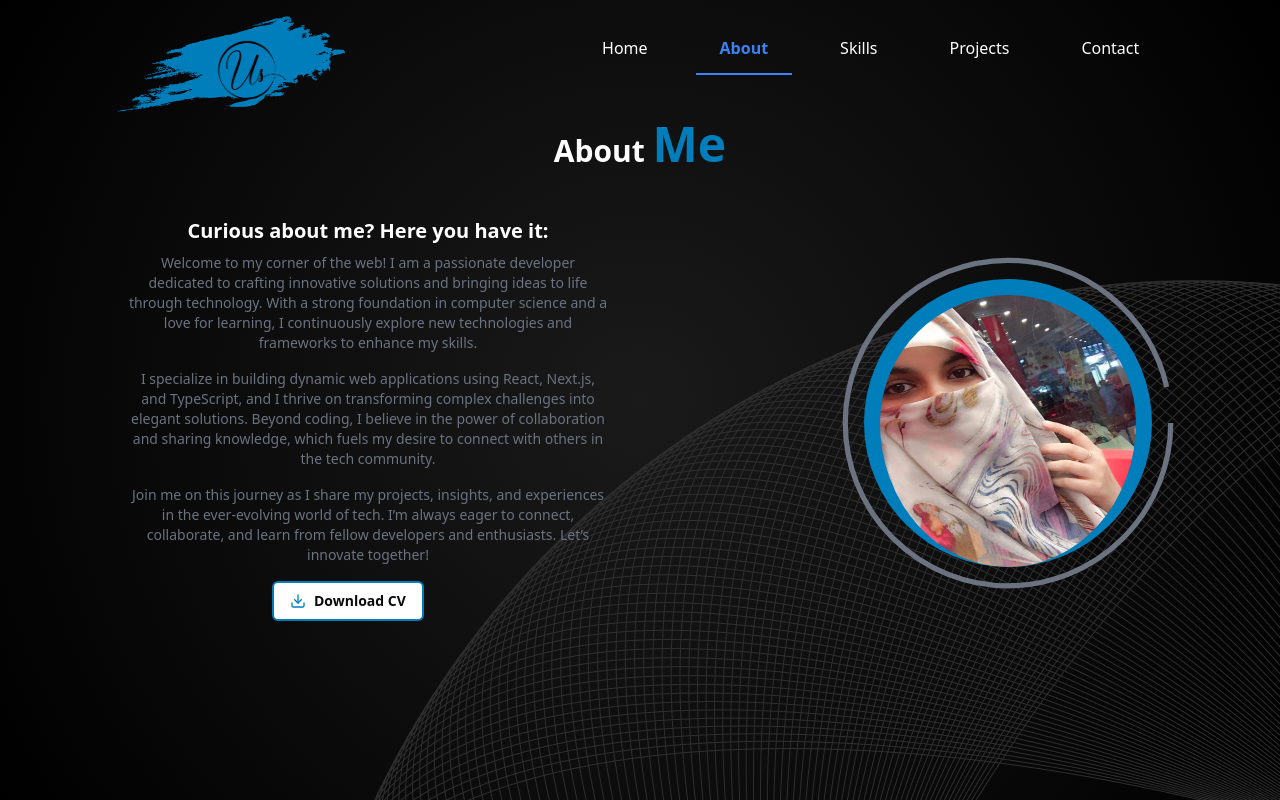
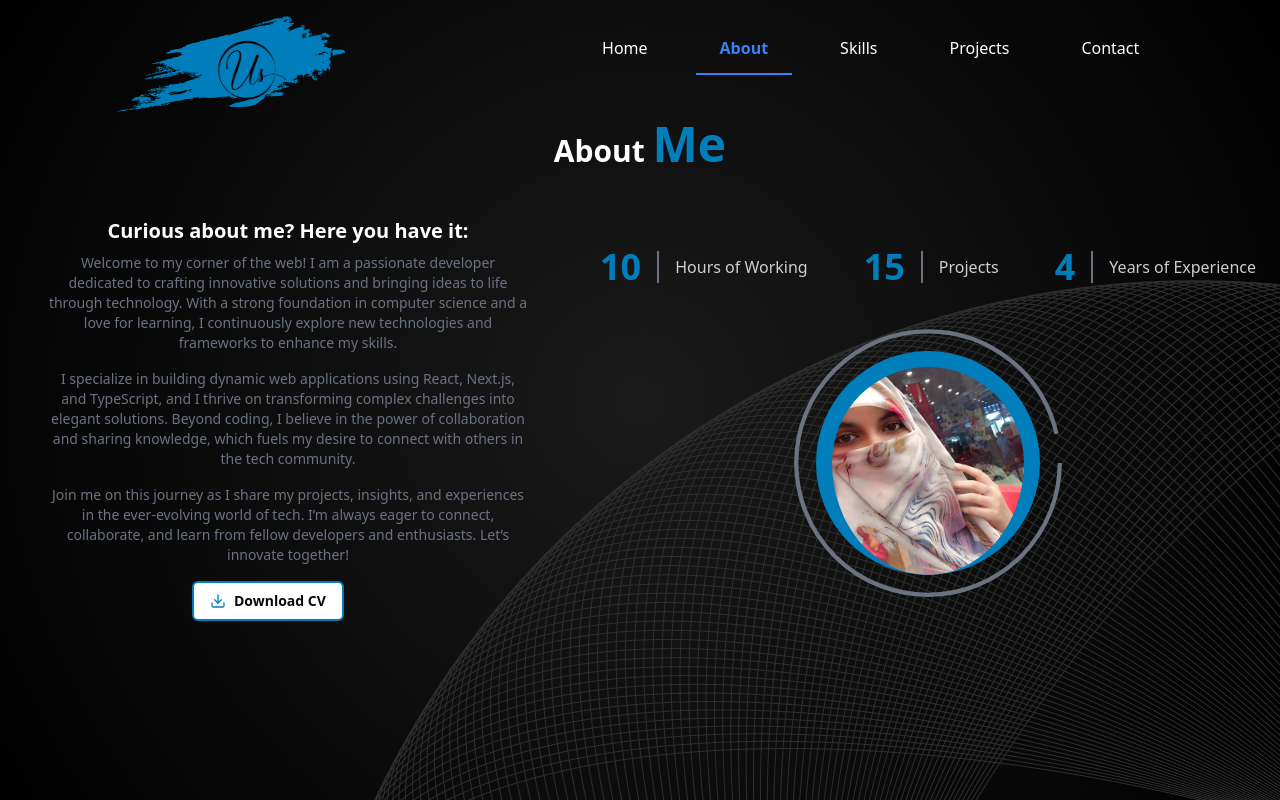
Before and after one commit to UroojSadiq22/personal-portfolio, a Next.js app: page /about in a window 1280 px wide. Shown: the top 800 px of the page. Built offline with nearby package versions, Linux system fonts and the light colour scheme.

Commit message:
add stats

```diff
--- a/package.json
+++ b/package.json
@@ -19,6 +19,7 @@
     "lucide-react": "^0.453.0",
     "next": "14.2.14",
     "react": "^18",
+    "react-countup": "^6.5.3",
     "react-dom": "^18",
     "tailwind-merge": "^2.5.4",
     "tailwindcss-animate": "^1.0.7"
--- a/src/app/about/page.tsx
+++ b/src/app/about/page.tsx
@@ -1,8 +1,25 @@
 "use client"
 import { Button } from "@/components/ui/button";
 import { motion } from "framer-motion";
+import { map } from "framer-motion/client";
 import { Download } from "lucide-react";
 import Image from "next/image";
+import CountUp from "react-countup"
+
+const stats = [
+  {
+    num: 10,
+    text: "Hours of Working"
+  },
+  {
+    num: 15,
+    text: "Projects"
+  },
+  {
+    num: 4,
+    text: "Years of Experience"
+  },
+]
 
 export default function About() {
     const draw = {
@@ -69,17 +86,34 @@ export default function About() {
         </div>
 
         <div>
+        <div className="container mx-auto">
+          <div className="flex flex-wrap gap-14">
+            {stats.map((item, index) => {
+              return(
+                <div key={index} className="flex gap-4 items-center justify-center">
+                  <CountUp
+                  end={item.num}
+                  duration={5}
+                  delay={2}
+                  className="text-4xl font-extrabold text-[#007EBB]"/>
+                  <div className="w-0.5 h-8 bg-gray-500"></div>
+                  <p className="leading-snug text-white/80">{item.text}</p>
+                </div>
+              )
+            })}
+          </div>
+         </div>
         <div className="relative flex items-center justify-center">
-            <div className="relative">
+            <div className="relative mt-10">
               {/* Image Container */}
               <div className="bg-[#007EBB] w-fit rounded-full lg:m-6 m-4">
                 <Image
                   priority
                   src="/me.jpg"
                   alt="Urooj Sadiq"
-                  height={250}
-                  width={250}
-                  className="lg:w-[18rem] lg:h-[18rem] w-[14rem] h-[14rem] p-4 pb-0 rounded-full"
+                  height={200}
+                  width={200}
+                  className="lg:w-[14rem] lg:h-[14rem] w-[10rem] h-[10rem] p-4 pb-0 rounded-full"
                 />
               </div>
 
@@ -112,6 +146,7 @@ export default function About() {
           </div>
 
 
+
           </div>
       </div>
     </main>
--- a/src/app/contact/page.tsx
+++ b/src/app/contact/page.tsx
@@ -35,9 +35,9 @@ export default function Contact() {
               data-aos-duration="1500"
               className="text-sm text-gray-500 text-center"
             >
-              Feel free to reach out and start a conversation! Whether you’re
-              here to collaborate, seek advice, or share your vision, I’m
-              thrilled to connect. Let's get in touch and turn thoughts into
+              Feel free to reach out and start a conversation! Whether you&apos;re
+              here to collaborate, seek advice, or share your vision, I&apos;m
+              thrilled to connect. Let&apos;s get in touch and turn thoughts into
               action.
             </p>
           </div>
--- a/src/app/page.tsx
+++ b/src/app/page.tsx
@@ -107,7 +107,7 @@ export default function Home() {
           </motion.svg>
 
           <p className="text-gray-500 text-xl ml-2 flex justify-center gap-1">
-            It's{" "}
+            It&apos;s{" "}
             <span className="font-bold text-[#007EBB] text-2xl">
               {" "}
               Urooj Sadiq
@@ -123,7 +123,7 @@ export default function Home() {
                 data-aos-easing="ease-in-sine"
                 data-aos-duration="1000" className="flex flex-col lg:gap-10 gap-5 lg:p-0 p-6">
           <h1 className="lg:text-2xl text-xl text-gray-500">
-            I'm a{" "}
+            I&apos;m a{" "}
             <span className="lg:text-3xl text-2xl text-[#007EBB] font-bold">
               Frontend Web Developer
             </span>
--- a/src/app/projects/page.tsx
+++ b/src/app/projects/page.tsx
@@ -71,24 +71,12 @@ export default function Projects() {
     AOS.init({});
   }, []);
 
-  const draw = {
-    hidden: { pathLength: 0, opacity: 0 },
-    visible: {
-      pathLength: 1,
-      opacity: 1,
-      transition: {
-        pathLength: { type: "spring", duration: 10, bounce: 0 },
-        opacity: { duration: 1 },
-      },
-    },
-  };
-
   return (
     <main className="bg-[url('/background.png')]">
       <h1 className="lg:mt-20 mt-14 md:text-3xl text-2xl text-white text-center font-bold">Recent <span className="md:text-5xl text-4xl text-[#007EBB]">Projects</span></h1>
       <div className="lg:grid lg:grid-cols-2 flex flex-col items-start lg:mt-12 mt-40 lg:px-10 md:px-6 px-4">
-        {projects.map((item) => (
-          <div className="relative flex lg:flex-row flex-col items-center lg:mx-6 mx-2 lg:mt-10 mt-28">
+        {projects.map((item ,index) => (
+          <div key={index} className="relative flex lg:flex-row flex-col items-center lg:mx-6 mx-2 lg:mt-10 mt-28">
             <div>
               {/* Image Positioned to Overlap */}
               <div data-aos="fade-right"
```
Also changed, not shown: .eslintrc.json, 1 other file (tests, documents, lock files or other folders).
